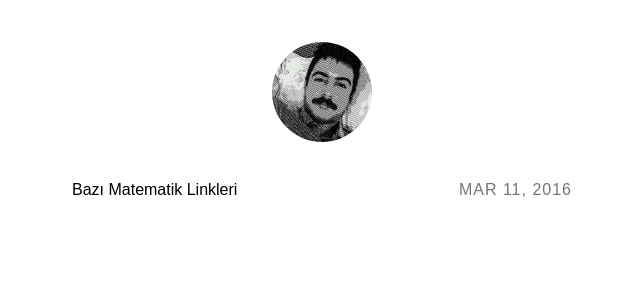
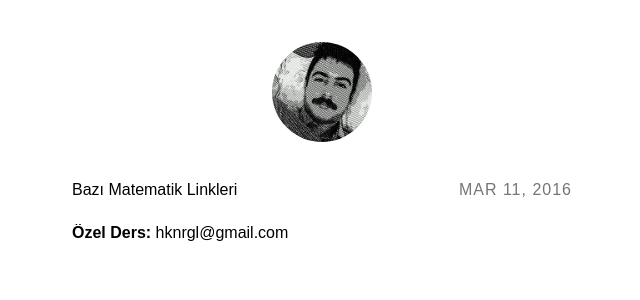
Before and after one commit to hakanergul/hakanergul.github.io, a Jekyll site: the page built from index.html, in a window 1280 px wide. Shown: the top 300 px of the page, without its empty margins (318-958 px from the left). Built offline with Jekyll 4.4.1, drawn with Linux system fonts in a browser that asks for light colours; some web fonts are replaced.

Commit message:
Update index.html

```diff
--- a/index.html
+++ b/index.html
@@ -19,4 +19,16 @@ layout: default
 		{% endfor %}
 
 	</ul>
+
+	<ul>
+
+		<li>
+
+			<div class="title">
+				<b>Özel Ders:</b> hknrgl@gmail.com
+			</div>
+		</li>
+
+	</ul>
+
 </section>
```
